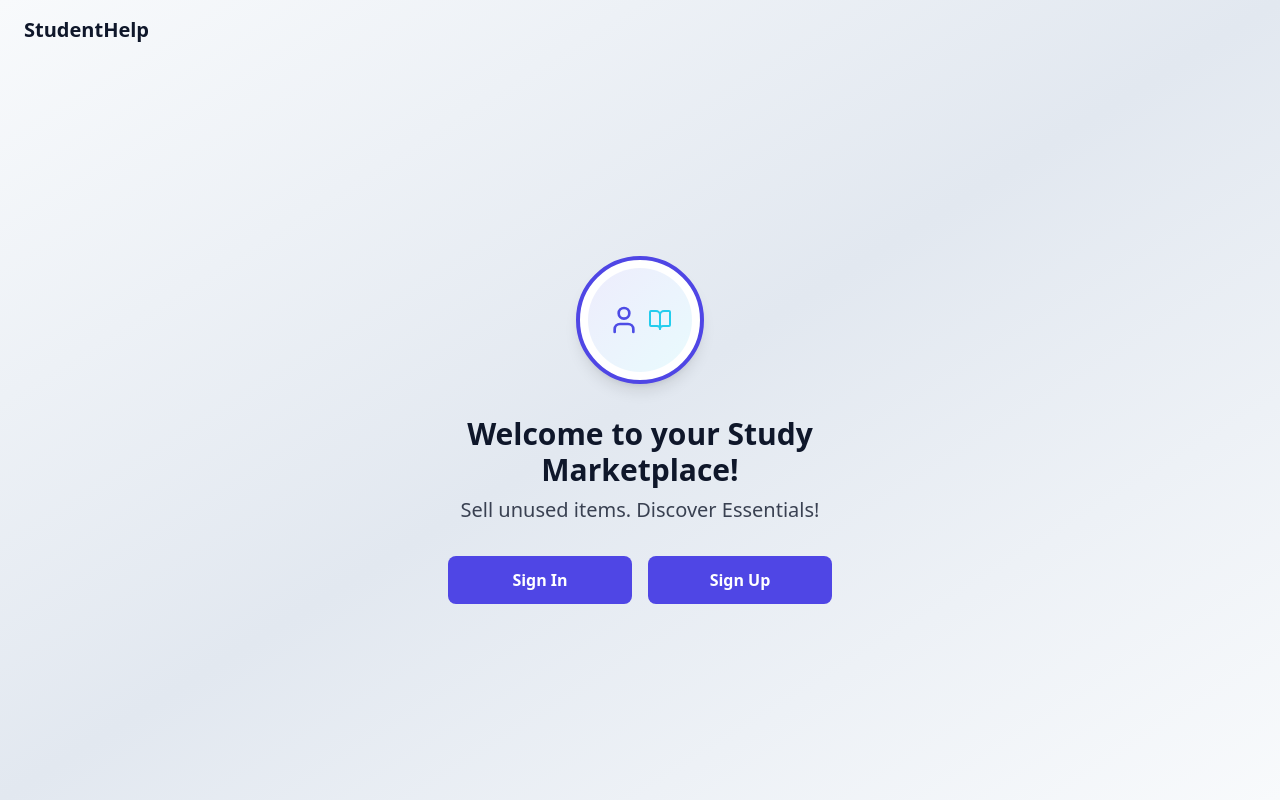
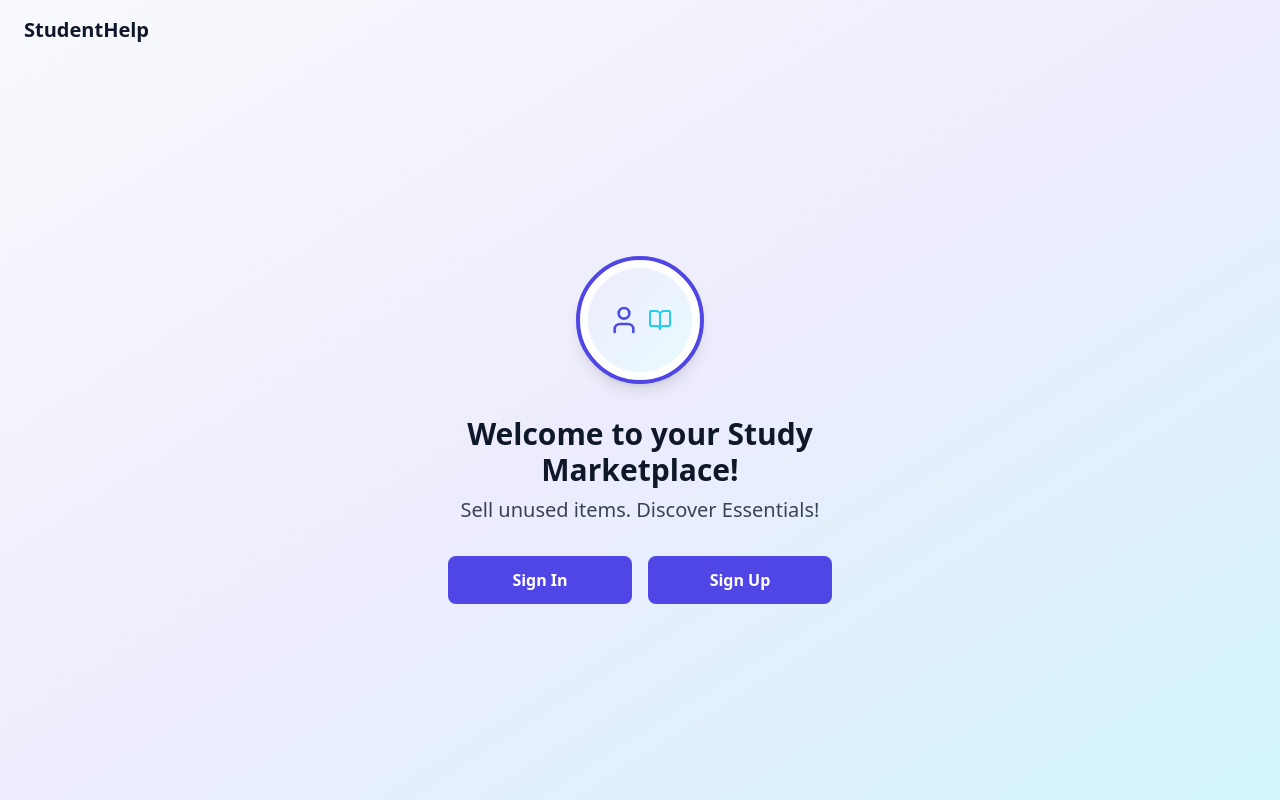
Before and after one commit to kashi-verma/StudentHelp, a React (Vite) app: page / in a window 1280 px wide. Built offline with nearby package versions, Linux system fonts and the light colour scheme.

Commit message:
Add blueish gradient background
Update the landing page background with a blueish gradient.

```diff
--- a/src/components/LandingPage.tsx
+++ b/src/components/LandingPage.tsx
@@ -7,7 +7,7 @@ import AuthButtons from './AuthButtons';
 
 const LandingPage = () => {
   return (
-    <div className="min-h-screen bg-gradient-to-br from-[#F8FAFC] via-[#E2E8F0] to-[#F8FAFC] flex flex-col">
+    <div className="min-h-screen bg-gradient-to-br from-[#F8FAFC] via-[#4F46E5]/10 to-[#22D3EE]/20 flex flex-col">
       <Header />
 
       <main className="flex-1 flex flex-col items-center justify-center px-4 py-12">
```
